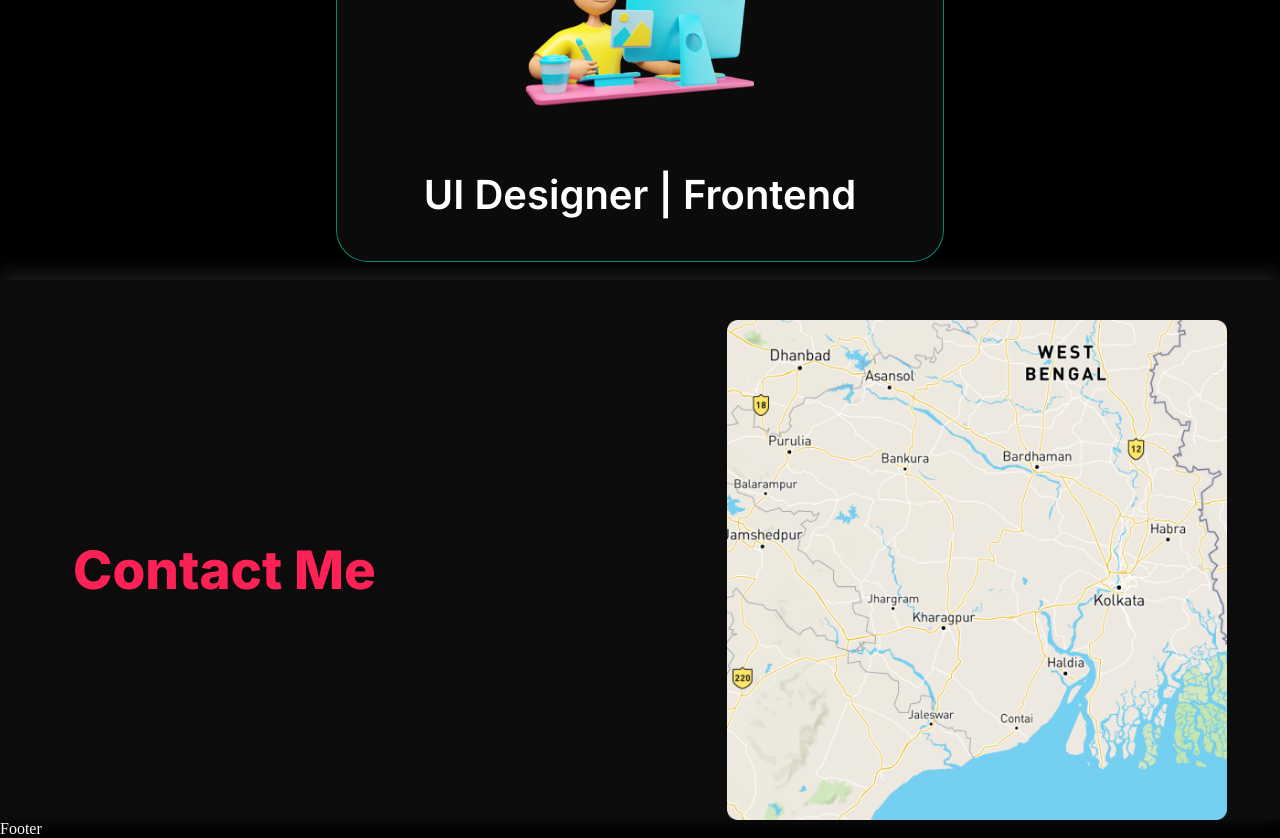
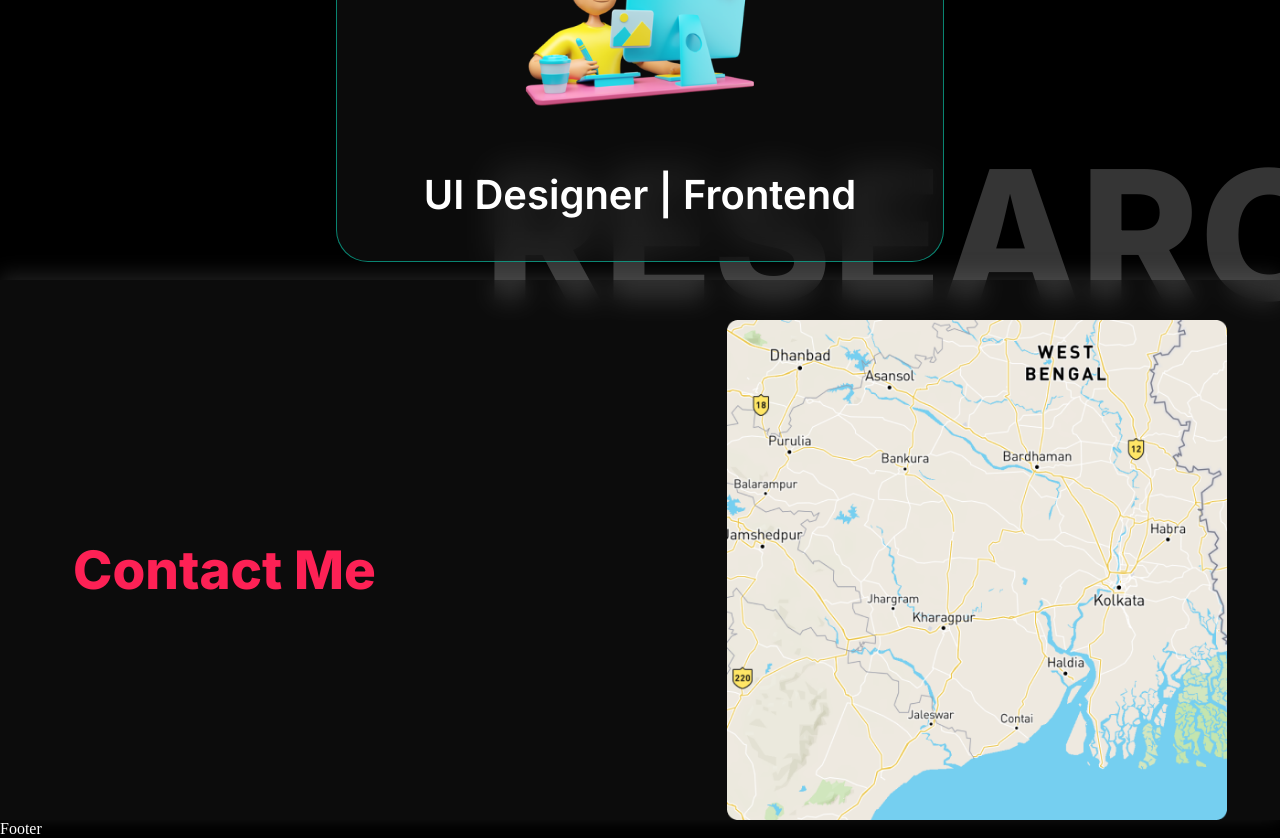
Before and after one commit to Ayanpaul11/Portfolio, a React (Vite) app: page / in a window 1280 px wide. Shown: the part 2400-3238 px from the top of the page. Built offline with nearby package versions, Linux system fonts and the light colour scheme.

Commit message:
Update Services.jsx

```diff
--- a/src/Components/Home/Services.jsx
+++ b/src/Components/Home/Services.jsx
@@ -13,6 +13,7 @@ export default function Services() {
           <p className={SCss.serviceName}>UI Designer | Frontend</p>
         </div>
       </div>
+      <p className={SCss.GreyText2}>RESEARCH</p>
     </div>
   );
 }
```
